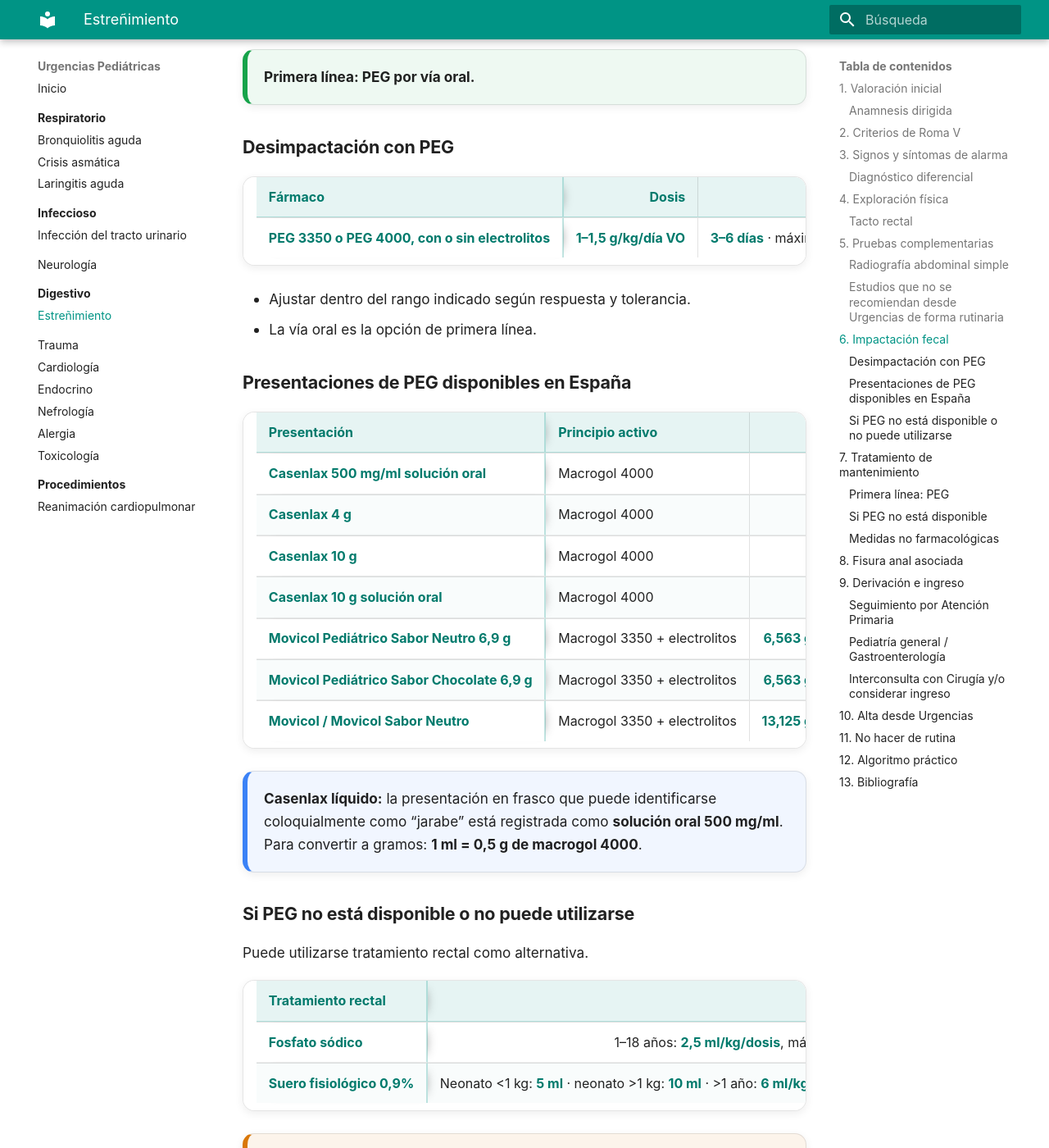
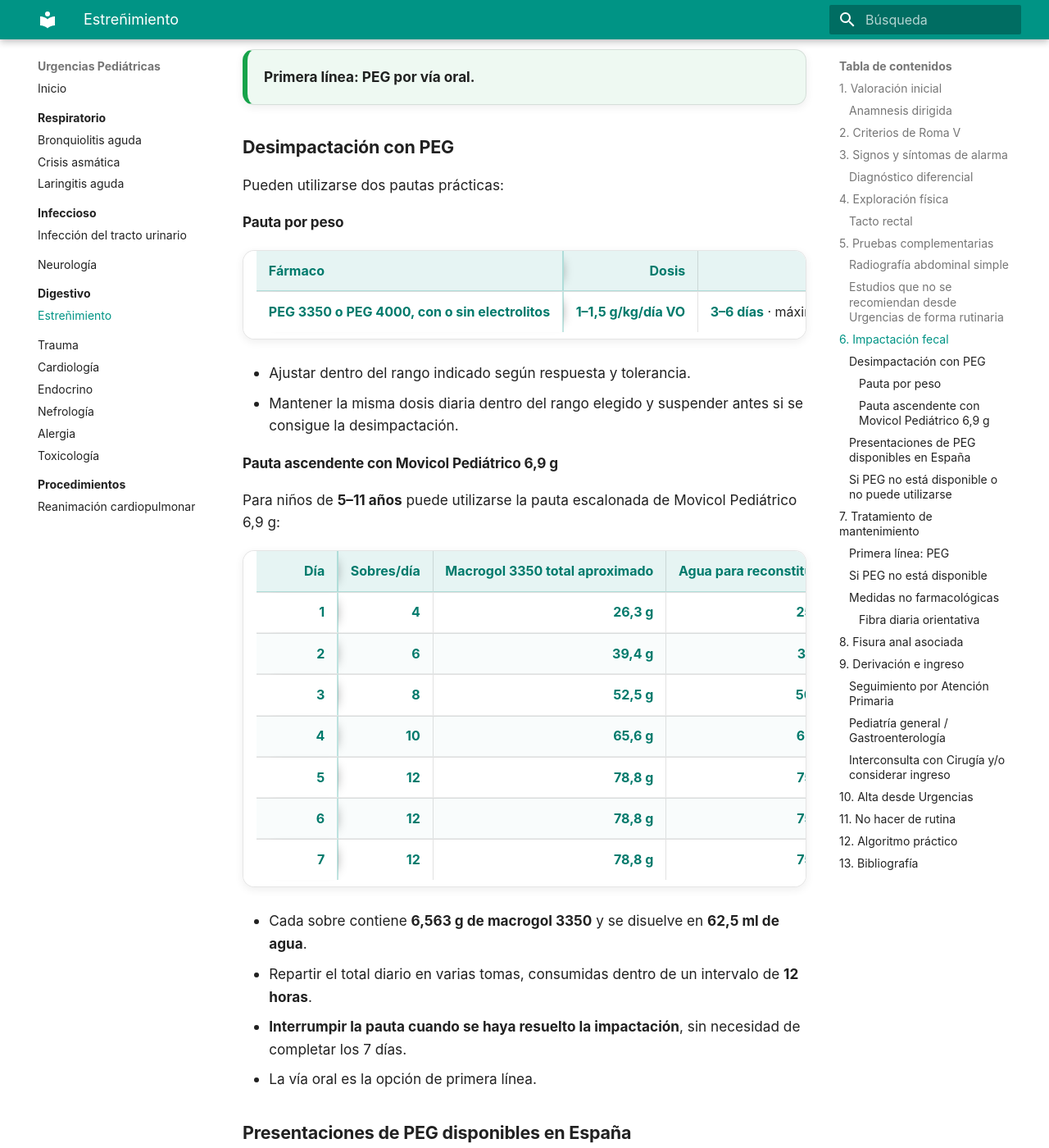
Before and after one commit to gonzaloares/urgencias-pediatricas, an MkDocs documentation site: the page built from docs/digestivo/estrenimiento.md, in a window 1280 px wide and 1400 px high, scrolled down 5822 px. Shown: the whole window at 82% size. Built offline with MkDocs 1.6.1 and Material for MkDocs 9.7.7, drawn with Linux system fonts in a browser that asks for light colours; some of the changed text lies outside the part shown.

Commit message:
Añade dos pautas de desimpactación y objetivo de fibra

```diff
--- a/docs/digestivo/estrenimiento.md
+++ b/docs/digestivo/estrenimiento.md
@@ -182,11 +182,34 @@
 
 ### Desimpactación con PEG
 
+Pueden utilizarse dos pautas prácticas:
+
+#### Pauta por peso
+
 | Fármaco | Dosis | Duración |
 |---|---:|---:|
 | **PEG 3350 o PEG 4000, con o sin electrolitos** | **1–1,5 g/kg/día VO** | **3–6 días** · máximo 6 días consecutivos |
 
 - Ajustar dentro del rango indicado según respuesta y tolerancia.
+- Mantener la misma dosis diaria dentro del rango elegido y suspender antes si se consigue la desimpactación.
+
+#### Pauta ascendente con Movicol Pediátrico 6,9 g
+
+Para niños de **5–11 años** puede utilizarse la pauta escalonada de Movicol Pediátrico 6,9 g:
+
+| Día | Sobres/día | Macrogol 3350 total aproximado | Agua para reconstitución |
+|---:|---:|---:|---:|
+| **1** | **4** | **26,3 g** | **250 ml** |
+| **2** | **6** | **39,4 g** | **375 ml** |
+| **3** | **8** | **52,5 g** | **500 ml** |
+| **4** | **10** | **65,6 g** | **625 ml** |
+| **5** | **12** | **78,8 g** | **750 ml** |
+| **6** | **12** | **78,8 g** | **750 ml** |
+| **7** | **12** | **78,8 g** | **750 ml** |
+
+- Cada sobre contiene **6,563 g de macrogol 3350** y se disuelve en **62,5 ml de agua**.
+- Repartir el total diario en varias tomas, consumidas dentro de un intervalo de **12 horas**.
+- **Interrumpir la pauta cuando se haya resuelto la impactación**, sin necesidad de completar los 7 días.
 - La vía oral es la opción de primera línea.
 
 ### Presentaciones de PEG disponibles en España
@@ -249,9 +272,29 @@
 
 - Explicar y desmitificar el problema.
 - En niños con edad de desarrollo ≥4 años, guiar el entrenamiento del control de esfínteres.
-- Mantener una ingesta **normal** de fibra.
 - Mantener una ingesta **normal** de agua.
 - Actividad física habitual para la edad.
+
+#### Fibra diaria orientativa
+
+En niños **>2 años**, puede utilizarse como objetivo práctico:
+
+**fibra mínima (g/día) = edad en años + 5**
+
+Un rango orientativo razonable es **edad + 5 a edad + 10 g/día**.
+
+| Edad | Fibra diaria orientativa |
+|---:|---:|
+| **3 años** | **8–13 g/día** |
+| **5 años** | **10–15 g/día** |
+| **8 años** | **13–18 g/día** |
+| **10 años** | **15–20 g/día** |
+| **12 años** | **17–22 g/día** |
+| **15 años** | **20–25 g/día** |
+
+- Priorizar fibra procedente de **fruta, verdura, legumbres y cereales integrales**.
+- No es necesario aumentar la fibra por encima de una ingesta normal adecuada para la edad como estrategia terapéutica del estreñimiento.
+- En menores de **2 años**, no aplicar esta fórmula; mantener una alimentación variada y adecuada a la edad.
 
 <div class="clinical-card clinical-card-warning">
   <strong>No añadir enemas de forma rutinaria al tratamiento crónico con PEG.</strong>
@@ -370,3 +413,4 @@
 8. Agencia Española de Medicamentos y Productos Sanitarios. **Movicol Pediátrico Sabor Neutro 6,9 g. Ficha técnica.** [CIMA](https://cima.aemps.es/cima/dochtml/ft/67853/FT_67853.html)
 9. Agencia Española de Medicamentos y Productos Sanitarios. **Movicol Pediátrico Sabor Chocolate 6,9 g. Ficha técnica.** [CIMA](https://cima.aemps.es/cima/dochtml/ft/66557/FT_66557.html)
 10. Agencia Española de Medicamentos y Productos Sanitarios. **Movicol polvo para solución oral en sobre. Ficha técnica.** [CIMA](https://cima.aemps.es/cima/dochtml/ft/61494/FichaTecnica)
+11. Comité de Nutrición y Lactancia Materna de la Asociación Española de Pediatría. **Manual de Nutrición de la Asociación Española de Pediatría.** 2021. [Manual de Nutrición AEP](https://www.aeped.es/sites/default/files/documentos/manual-de-nutricion-aep-2021.pdf)
```
